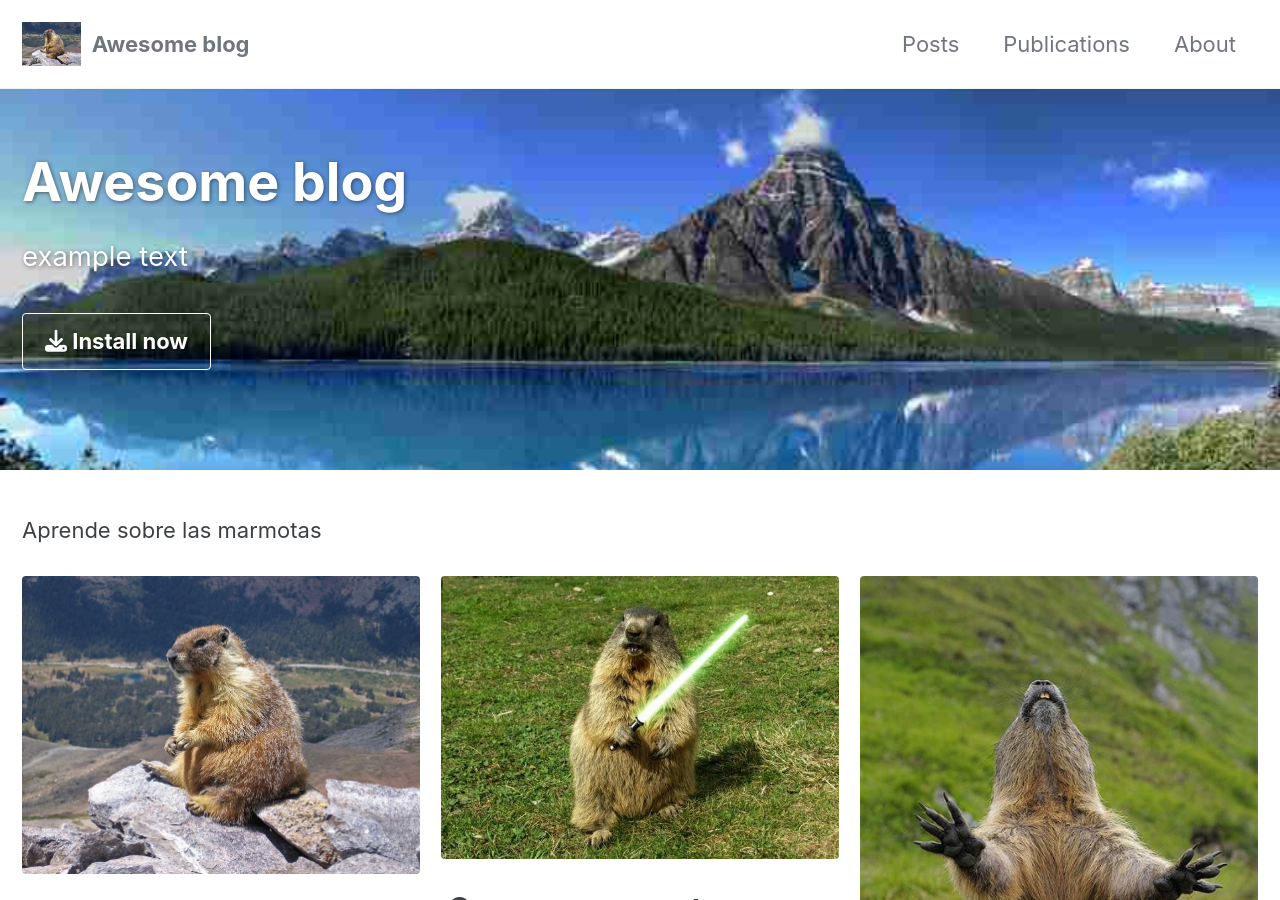
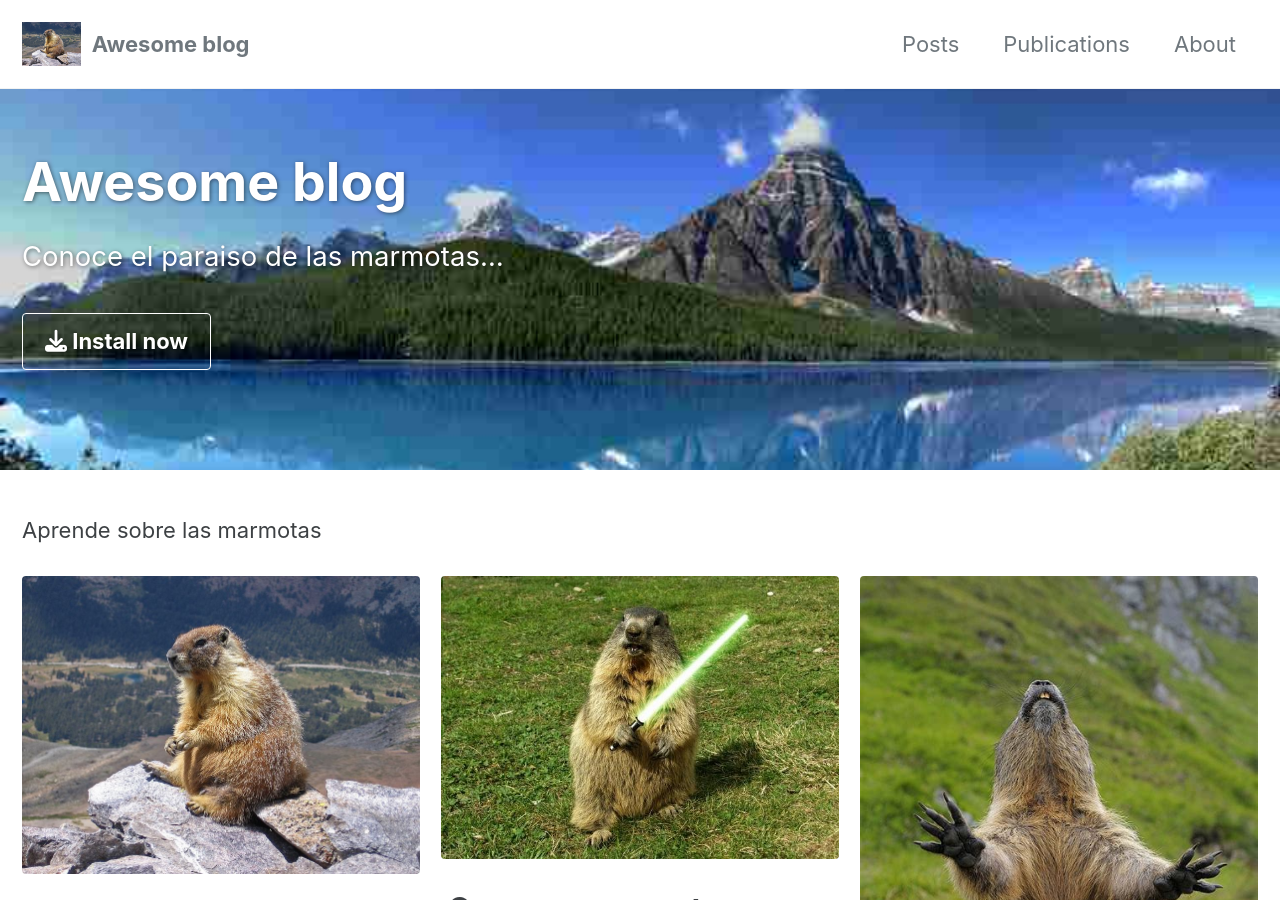
Before and after one commit to JuditSastre/test_blog, a Jekyll site: the page built from _pages/home.md, in a window 1280 px wide and 900 px high. Built offline with Jekyll 4.4.1, drawn with Linux system fonts in a browser that asks for light colours; cached includes are drawn as plain includes; nearby versions of some CDN libraries.

Commit message:
Update home.md

```diff
--- a/_pages/home.md
+++ b/_pages/home.md
@@ -9,7 +9,7 @@ header:
     - label: "<i class='fas fa-download'></i> Install now"
       url: "/docs/quick-start-guide/"
 excerpt:
-  example text
+  Conoce el paraiso de las marmotas...
 feature_row:
   - image_path: /assets/images/Marmot-edit1.jpg
     alt: "customizable"
```
